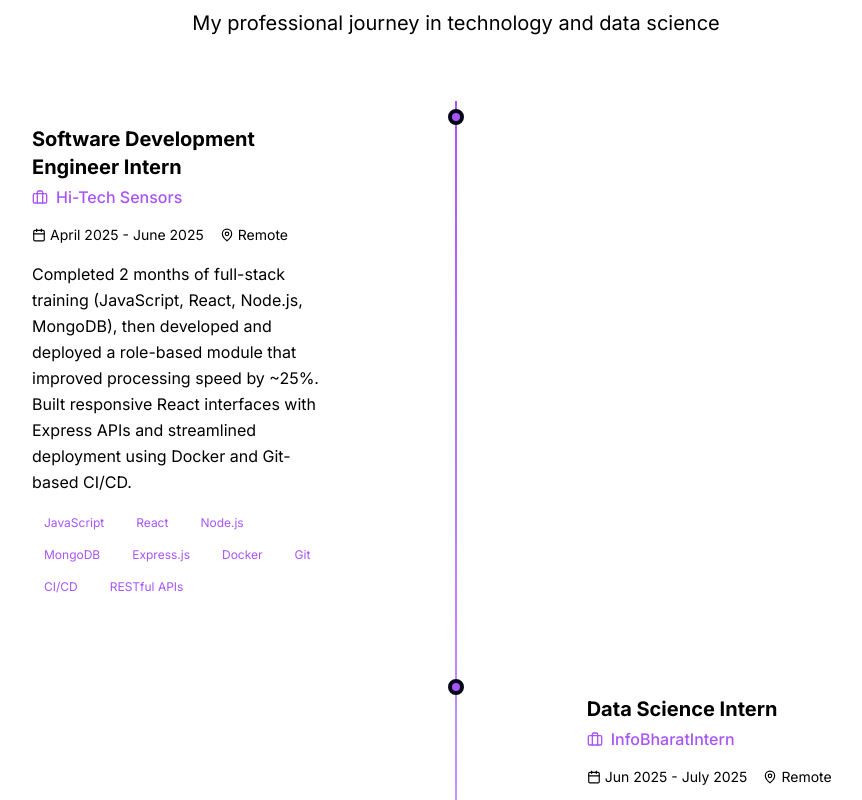
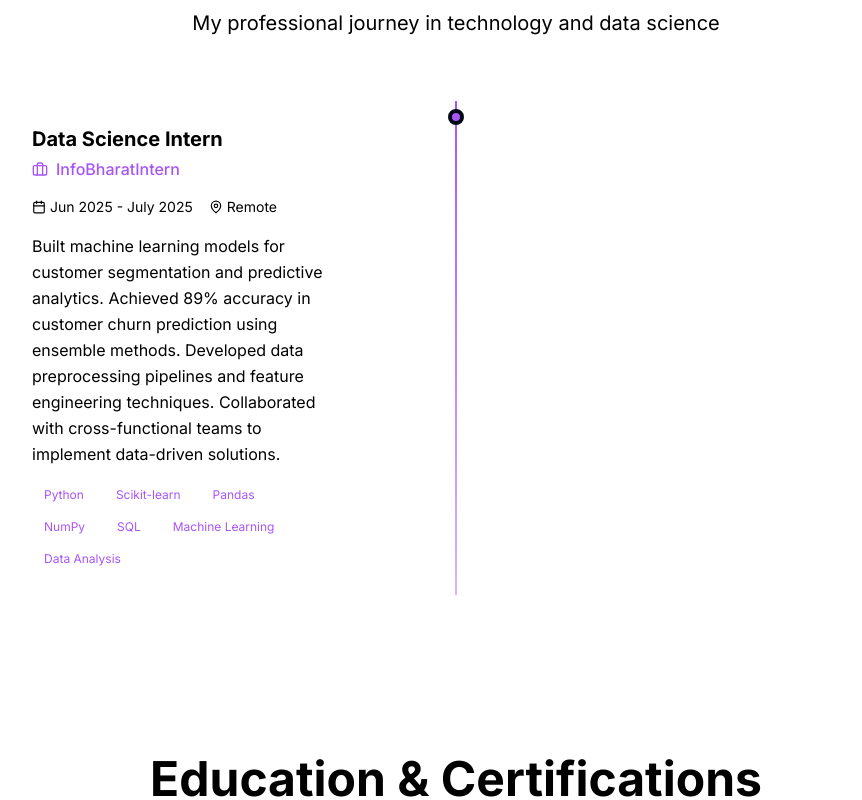
Before and after one commit to amankas864/portfolio, a Next.js app: page / in a window 1280 px wide. Shown: the part 4100-4900 px from the top of the page, without its empty margins (184-1046 px from the left). Built offline with nearby package versions, Linux system fonts and the light colour scheme.

Commit message:
exp update

```diff
--- a/app/certificates/page.tsx
+++ b/app/certificates/page.tsx
@@ -20,15 +20,6 @@ const CertificatesPage = () => {
       description: 'Professional certification from IBI.',
       category: 'Professional',
       filename: 'Aman Kashyap IBI.pdf',
-      type: 'pdf'
-    },
-    {
-      name: 'Hi-Tech Sensors',
-      issuer: 'Hi-Tech Sensors',
-      date: '2025',
-      description: 'Software Development Engineer Intern certification from Hi-Tech Sensors.',
-      category: 'Professional',
-      filename: 'hitech certificate.pdf',
       type: 'pdf'
     },
     {
--- a/components/Experience.tsx
+++ b/components/Experience.tsx
@@ -10,14 +10,6 @@ const Experience = () => {
   const isInView = useInView(ref, { once: true, margin: "-100px" })
 
   const experiences = [
-    {
-      title: 'Software Development Engineer Intern',
-      company: 'Hi-Tech Sensors',
-      period: 'April 2025 - June 2025',
-      location: 'Remote',
-      description: 'Completed 2 months of full-stack training (JavaScript, React, Node.js, MongoDB), then developed and deployed a role-based module that improved processing speed by ~25%. Built responsive React interfaces with Express APIs and streamlined deployment using Docker and Git-based CI/CD.',
-      technologies: ['JavaScript', 'React', 'Node.js', 'MongoDB', 'Express.js', 'Docker', 'Git', 'CI/CD', 'RESTful APIs']
-    },
     {
       title: 'Data Science Intern',
       company: 'InfoBharatIntern',
```
Also changed, not shown: 1 other file (tests, documents, lock files or other folders).
